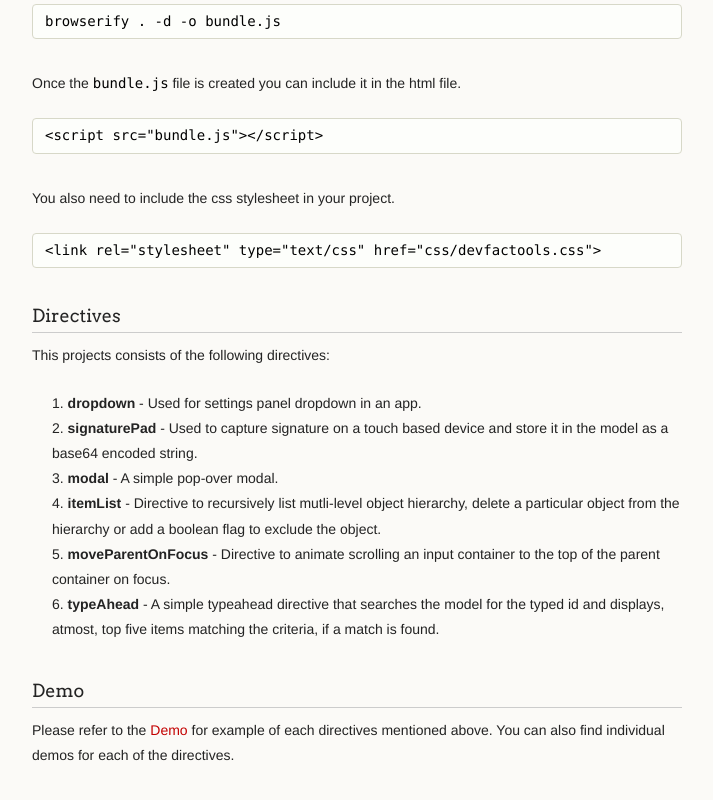
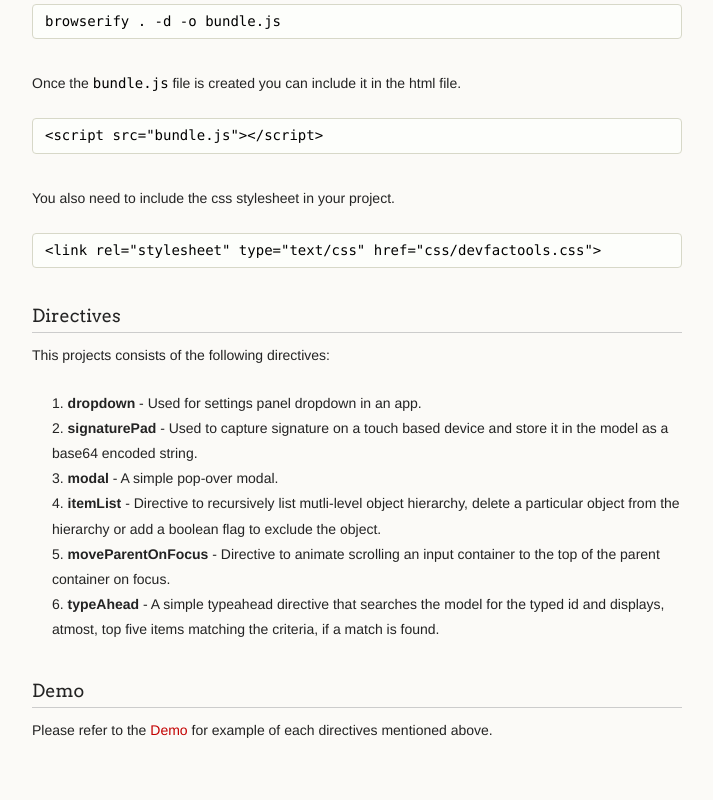
Before and after one commit to amalwankar/JavaScript-Angular, a plain HTML site: page index.html in a window 1280 px wide. Shown: the part 873-1673 px from the top of the page, without its empty margins (278-991 px from the left). Drawn offline with Linux system fonts and the light colour scheme.

```diff
--- a/index.html
+++ b/index.html
@@ -104,7 +104,7 @@
 </ol><h3>
 <a name="demo" class="anchor" href="#demo"><span class="octicon octicon-link"></span></a>Demo</h3>
 
-<p>Please refer to the <a href="http://amalwankar.github.io/Javascript-Angular/Demo.html">Demo</a> for example of each directives mentioned above. You can also find individual demos for each of the directives. </p>
+<p>Please refer to the <a href="http://amalwankar.github.io/Javascript-Angular/Demo.html">Demo</a> for example of each directives mentioned above.</p>
       </section>
       <footer>
         <p><small>Hosted on <a href="http://pages.github.com">GitHub Pages</a> using the Dinky theme</small></p>
```
Also changed, not shown: params.json (+1 -1 lines).
